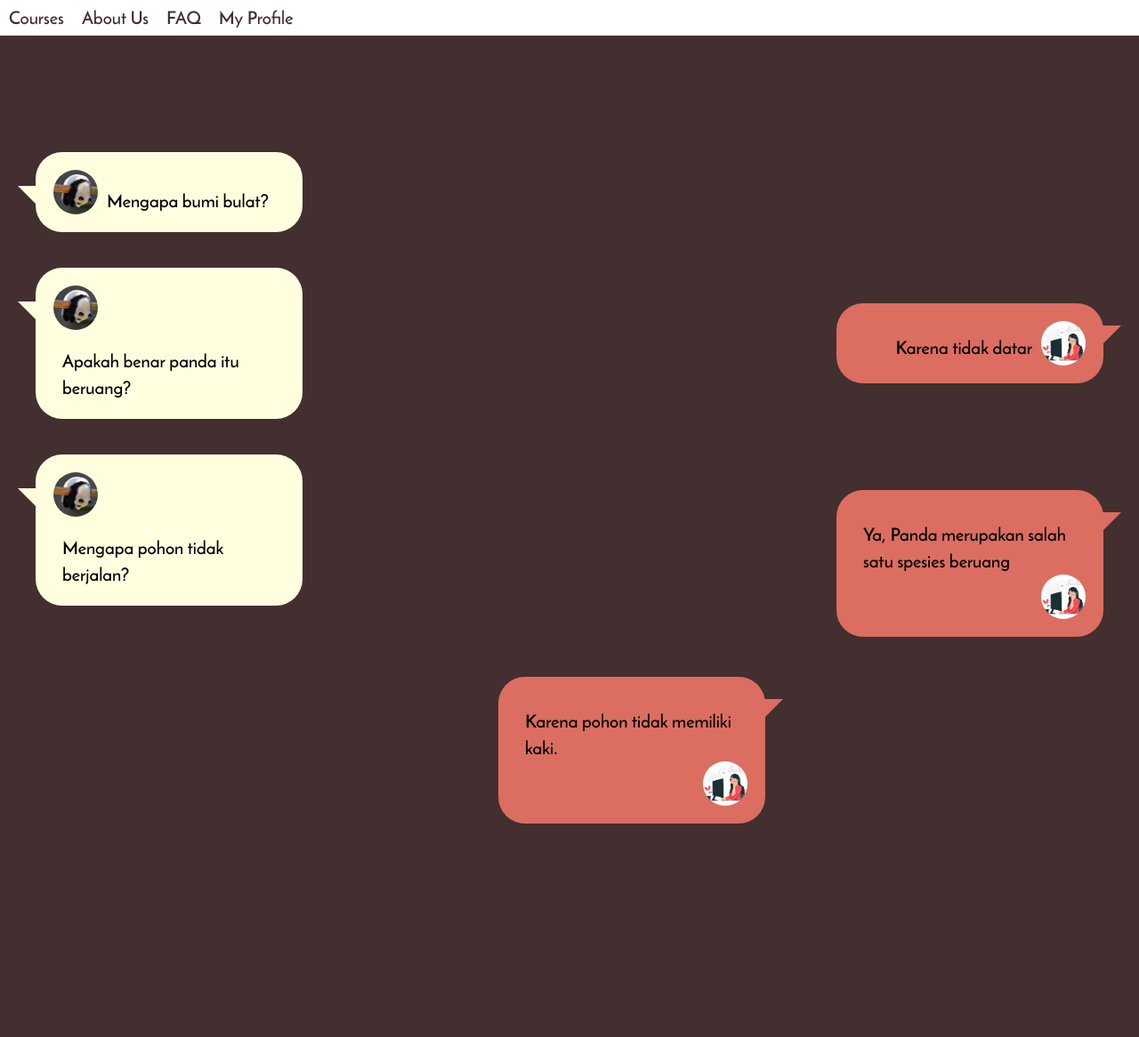
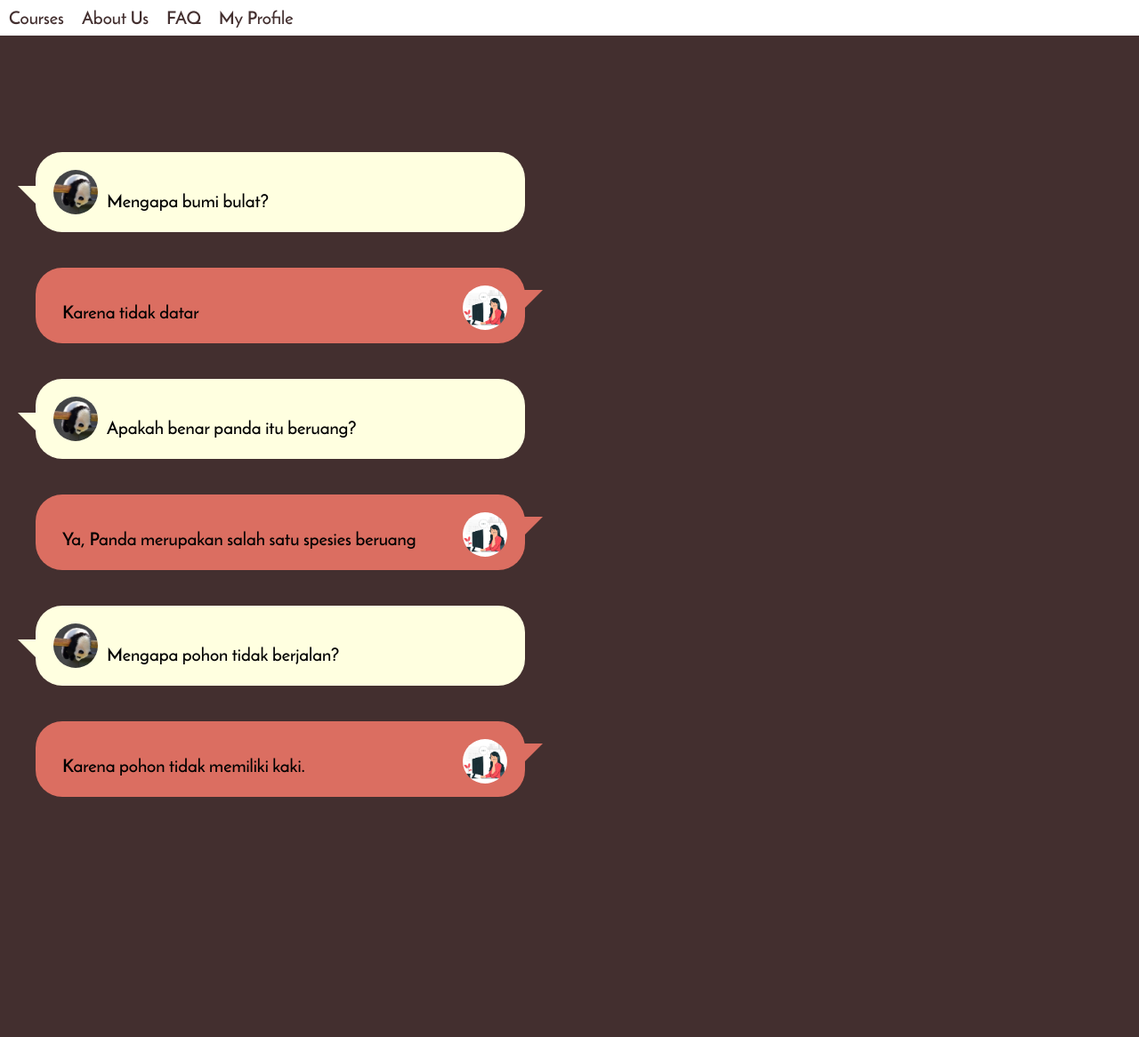
Before and after one commit to NadiaClarissaHermawan/StudieKuy-Online-Course, a PHP site: template view/faq.php in a window 1280 px wide. Shown: the part 69-1235 px from the top of the page at 89% size. Run offline with PHP 8.4, Linux system fonts and the light colour scheme; the template is opened without the code that fills it, so the values that code supplies are empty.

Commit message:
tampilan FAQ terbaru

```diff
--- a/view/layout/style/style.css
+++ b/view/layout/style/style.css
@@ -344,9 +344,8 @@ table {
 
 .talk-bubble {
     margin: 40px;
-    /*display: inline-block;*/
     position: relative;
-    width: 300px;
+    width: 550px;
     height: auto;
     background-color: lightyellow;
 }
@@ -399,11 +398,10 @@ table {
 }
 
 #answer {
-    float: right;
     background-color: #DB6E61;
 }
 .talktext.answer {
-    float: right;
+    /*float: right;*/
 }
 .talktext.answer p {
     margin-top: 15px;
```
